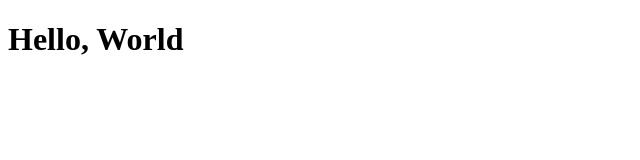
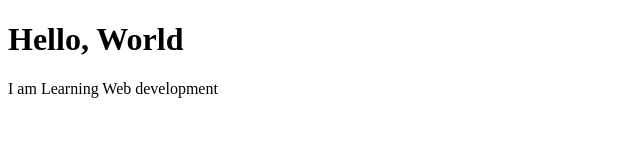
Before and after one commit to ShivaramVijayarou/Webdev_lab_1, a plain HTML site: page index.html in a window 1280 px wide. Shown: the whole page, without its empty margins (0-640 px from the left). Drawn offline with Linux system fonts and the light colour scheme.

Commit message:
Added a new paragraph

```diff
--- a/index.html
+++ b/index.html
@@ -5,5 +5,6 @@
     </head>
     <body>
         <h1> Hello, World</h1>
+        <p> I am Learning Web development</p>
     </body>
 </html>
```
